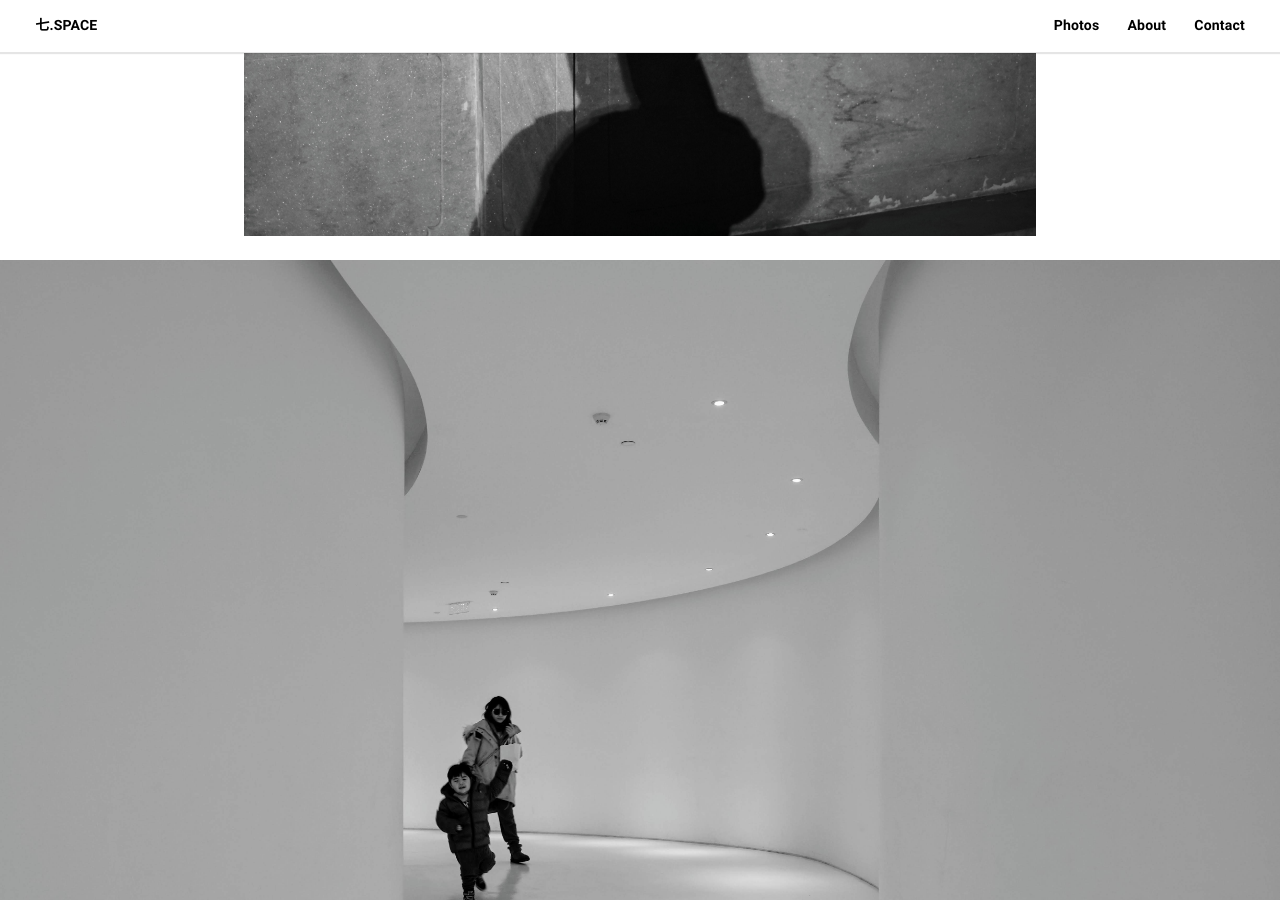
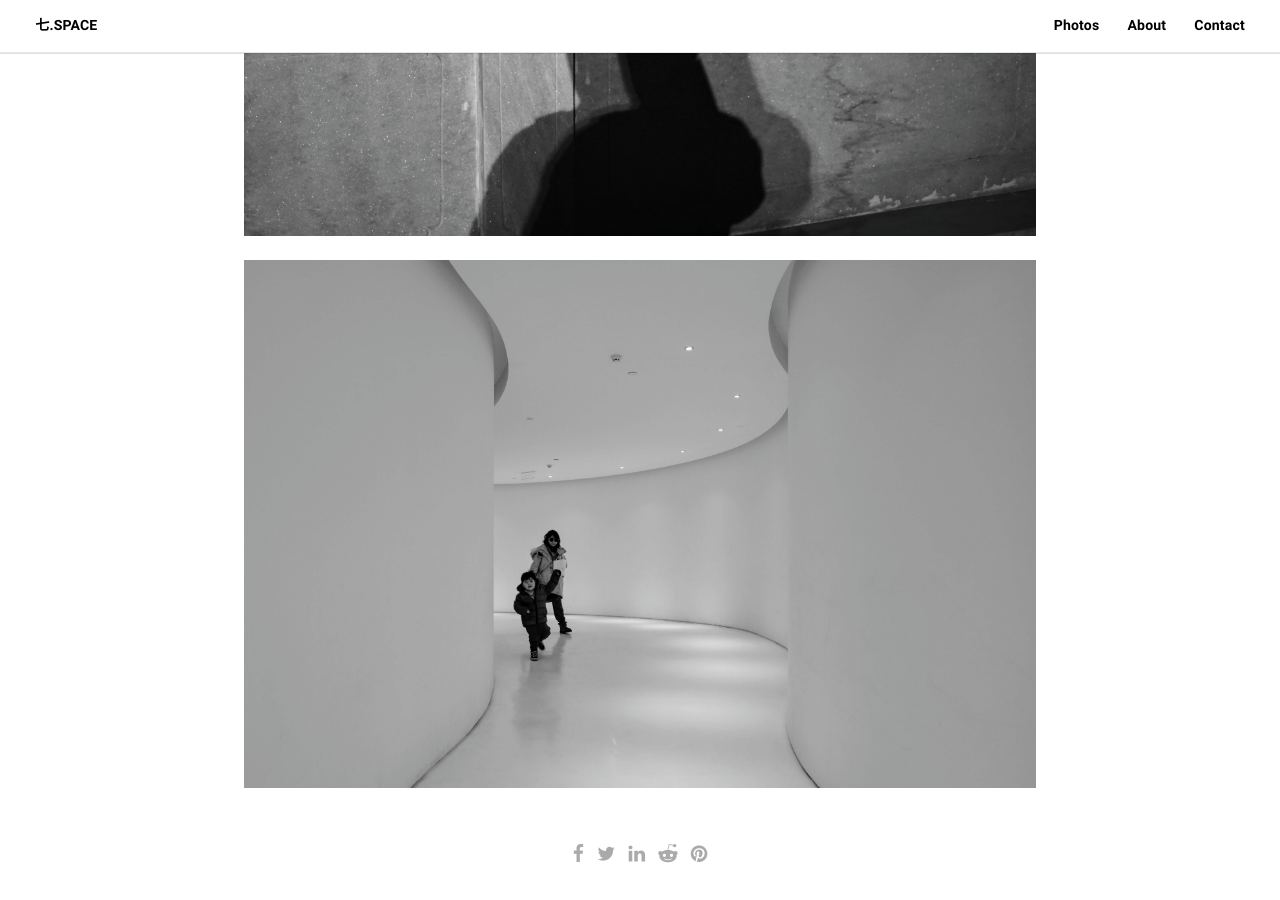
Before and after one commit to ifallchan/ifallchan.github.io, a Jekyll site: the page built from _posts/2020-01-21-黑白.markdown, in a window 1280 px wide and 900 px high, scrolled down 3947 px. Built offline with Jekyll 4.4.1, drawn with Linux system fonts in a browser that asks for light colours; some web fonts are replaced.

Commit message:
Update 2020-01-21-黑白.markdown

```diff
--- a/_posts/2020-01-21-黑白.markdown
+++ b/_posts/2020-01-21-黑白.markdown
@@ -23,4 +23,4 @@ tags:
 ![Placeholder](/assets/images/b&w6.jpg)
 
 
-![Placeholder](/assets/images/b&w7.jpg#full)
+![Placeholder](/assets/images/b&w7.jpg)
```
